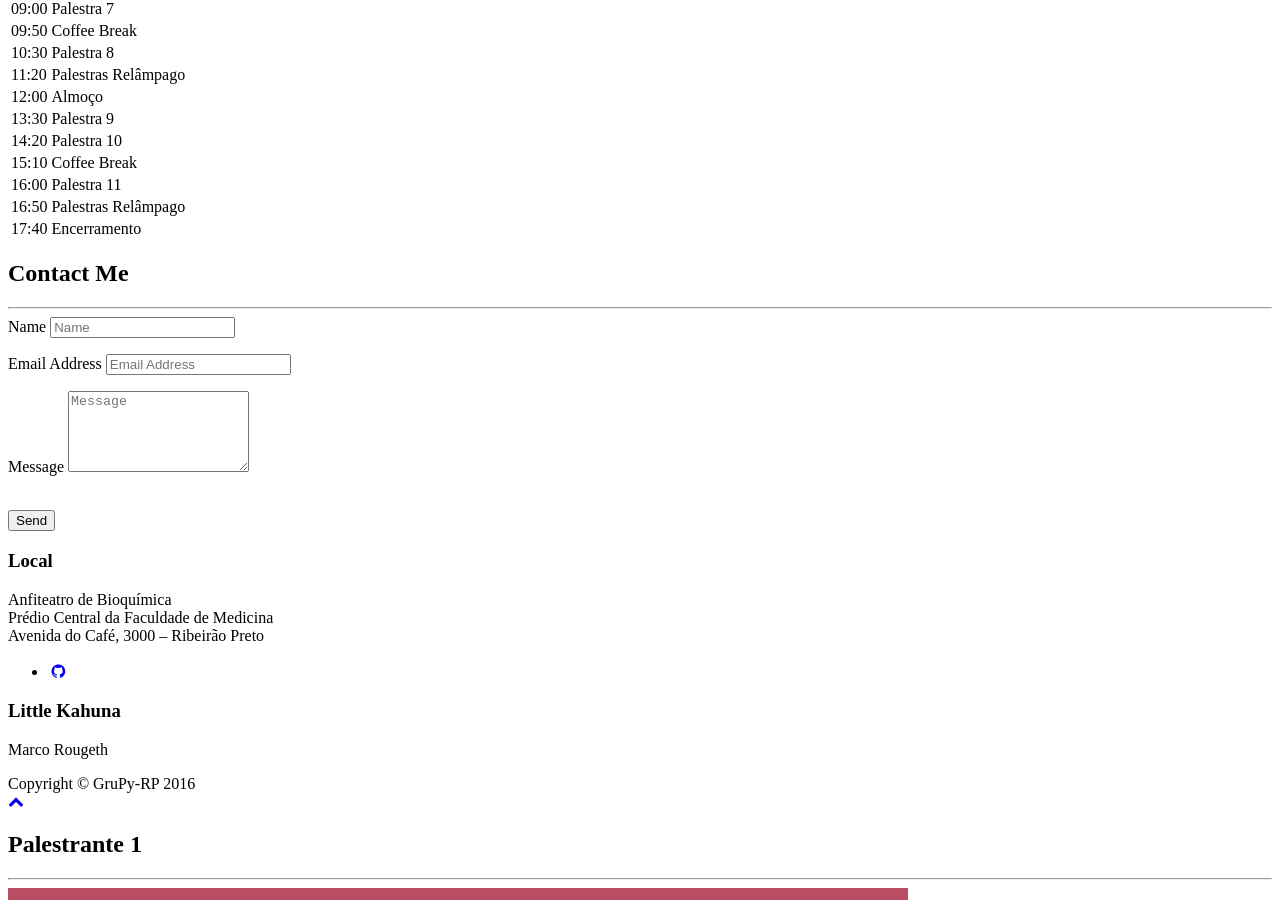
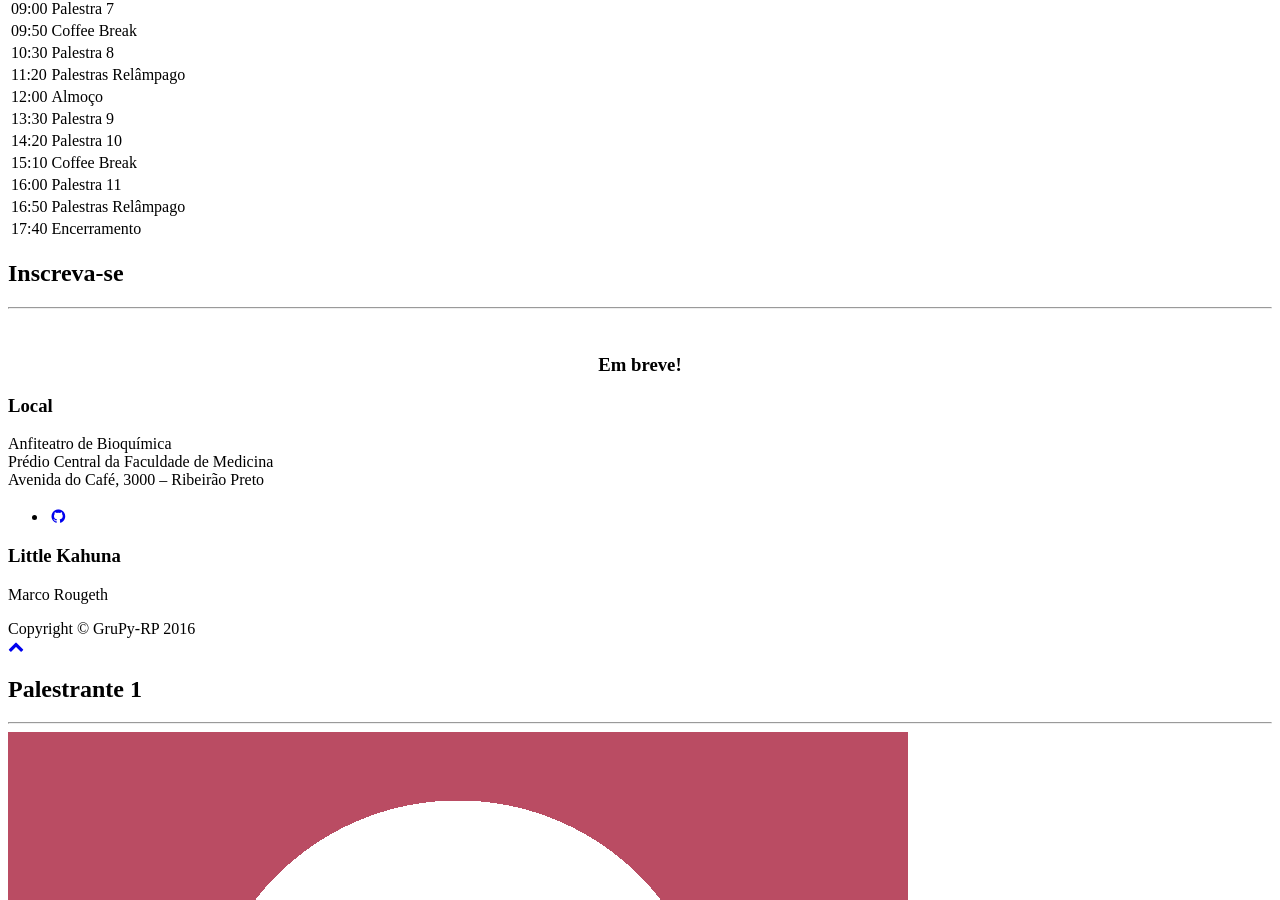
Before and after one commit to grupyrp/caipyra-2016, a Jekyll site: the page built from index.html, in a window 1280 px wide and 900 px high, scrolled down 9389 px. Built offline with Jekyll 4.4.1, drawn with Linux system fonts in a browser that asks for light colours.

Commit message:
Added subscription

```diff
--- a/_includes/contact_static.html
+++ b/_includes/contact_static.html
@@ -3,46 +3,14 @@
 	<div class="container">
 		<div class="row">
 			<div class="col-lg-12 text-center">
-				<h2>Contact Me</h2>
+				<h2>Inscreva-se</h2>
 				<hr class="star-primary">
 			</div>
 		</div>
 		<div class="row">
 			<div class="col-lg-8 col-lg-offset-2">
-				<form  action="//formspree.io/you@email.com" method="POST" name="sentMessage" id="contactForm" novalidate>
-					<div class="row control-group">
-						<div class="form-group col-xs-12 floating-label-form-group controls">
-							<label>Name</label>
-							<input type="text" name="name" class="form-control" placeholder="Name" id="name" required data-validation-required-message="Please enter your name.">
-							<p class="help-block text-danger"></p>
-						</div>
-					</div>
-					<div class="row control-group">
-						<div class="form-group col-xs-12 floating-label-form-group controls">
-							<label>Email Address</label>
-							<input type="email" name="_replyto" class="form-control" placeholder="Email Address" id="email" required data-validation-required-message="Please enter your email address.">
-							<p class="help-block text-danger"></p>
-						</div>
-					</div>
-					<div>
-						<input type="hidden"  name="_subject" value="New submission!">
-						<input type="text" name="_gotcha" style="display:none" />
-					</div>
-					<div class="row control-group">
-						<div class="form-group col-xs-12 floating-label-form-group controls">
-							<label>Message</label>
-							<textarea rows="5" name="message" class="form-control" placeholder="Message" id="message" required data-validation-required-message="Please enter a message."></textarea>
-							<p class="help-block text-danger"></p>
-						</div>
-					</div>
-					<br>
-					<div id="success"></div>
-					<div class="row">
-						<div class="form-group col-xs-12">
-							<button type="submit" class="btn btn-success btn-lg">Send</button>
-						</div>
-					</div>
-				</form>
+                <br>
+                <h3><center>Em breve!</center></h3>
 			</div>
 		</div>
 	</div>
```
Also changed, not shown: 1 other file.
